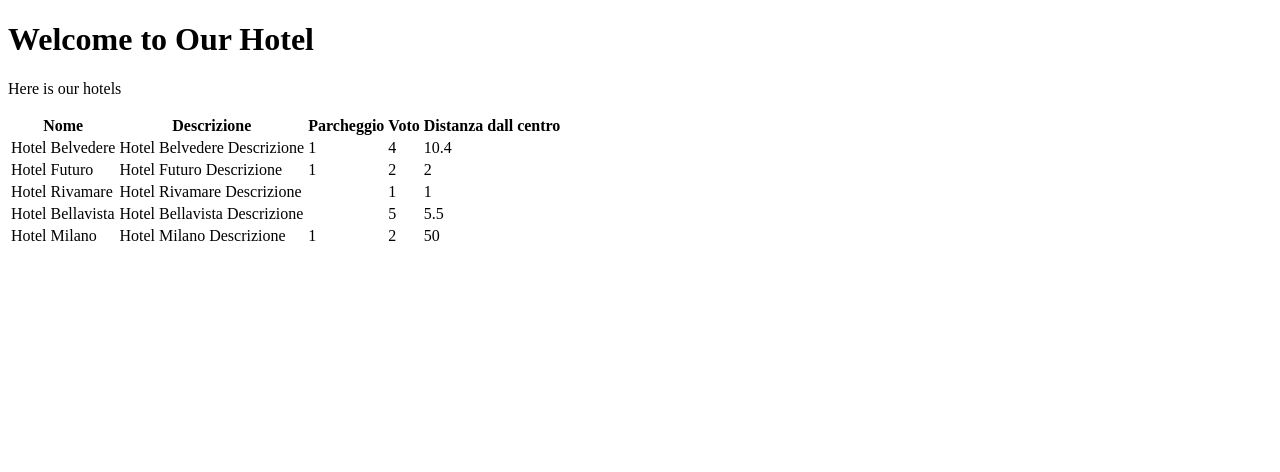
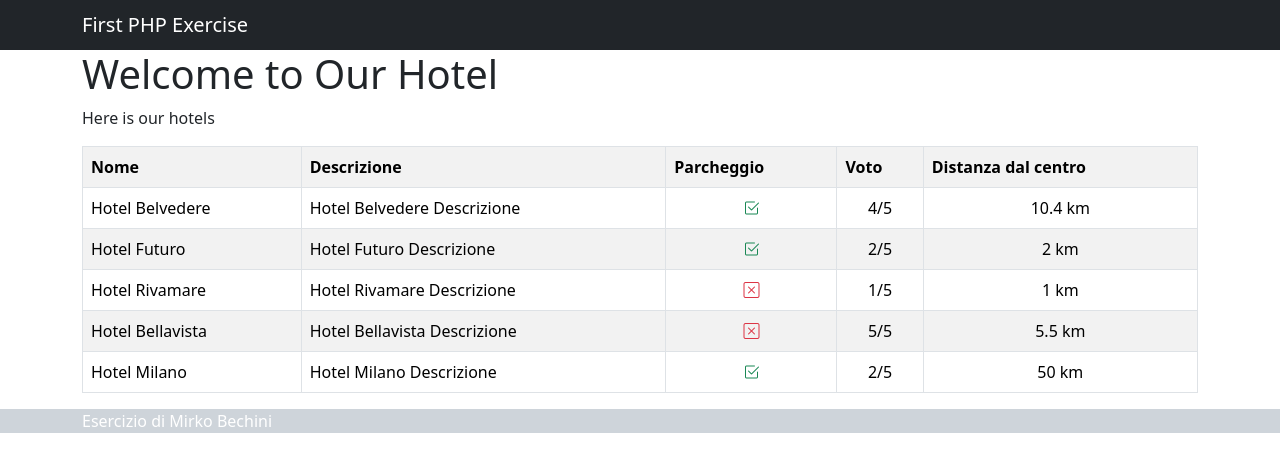
Before and after one commit to mirkobechini/php-hotel, a PHP site: page / in a window 1280 px wide. Shown: the top 472 px of the page. Run offline with PHP 8.4, Linux system fonts and the light colour scheme.

Commit message:
Style: added style with bootstrap to the page

```diff
--- a/index.php
+++ b/index.php
@@ -1,4 +1,4 @@
-<!-- Array-->
+<!-- Array -->
 <?php
     $hotels = [
 
@@ -48,27 +48,73 @@
     <meta charset="UTF-8">
     <meta name="viewport" content="width=device-width, initial-scale=1.0">
     <title>Hotel</title>
+    <style>
+        * {
+            margin: 0;
+            padding: 0;
+            box-sizing: border-box;
+        }
+    </style>
+    <link href="https://cdn.jsdelivr.net/npm/bootstrap@5.3.8/dist/css/bootstrap.min.css" rel="stylesheet">
+    <link rel="stylesheet" href="https://cdn.jsdelivr.net/npm/bootstrap-icons@1.11.3/font/bootstrap-icons.css">
+
 </head>
 <body>
+
+    <!-- Header -->
+    <header>
+        <div class="bg-dark">
+            <nav class="navbar container">
+                <div class="container-fluid">
+                    <span class="navbar-brand mb-0 h1 text-white">First PHP Exercise</span>
+                </div>
+            </nav>
+        </div>
+    </header>
+    <!-- Main -->
+    <main>
+        <div class="container">
             <h1>Welcome to Our Hotel</h1>
             <p>Here is our hotels</p>
-    <table>
+            <table class = "table table-striped table-bordered">
                 <tr>
                     <th>Nome</th>
                     <th>Descrizione</th>
                     <th>Parcheggio</th>
                     <th>Voto</th>
-            <th>Distanza dall centro</th>
+                    <th>Distanza dal centro</th>
                 </tr>
                 <?php
                     foreach($hotels as $hotel){
                         echo "<tr>";
                         foreach($hotel as $key => $value){
-                    echo "<td> $value </td>";
+                            echo ($key != "name" && $key != "description")? "<td class= \"text-center\">": "<td>";
+                            if($key == "parking"){
+                                echo $value? "<i class=\"bi bi-check2-square text-success\"></i>" : "<i class=\"bi bi-x-square text-danger\"></i>";
+                            }else if($key == "vote"){
+                                echo "$value/5";
+                            }else if($key == "distance_to_center"){
+                                echo "$value km";
+                            }else{
+                                echo $value;
+                            }
+                            echo "</td>";
                         }
                         echo "</tr>";
                     }
                 ?>
             </table>
+        </div>
+    </main>
+
+    <!-- Footer -->
+    <footer>
+        <div class="bg-dark-subtle">
+            <div class="container text-white">
+                <p>Esercizio di Mirko Bechini</p>
+            </div>
+        </div>
+    </footer>
+
 </body>
 </html>
```
Also changed, not shown: README.md. Lines whose indentation alone changed are shown as unchanged.
